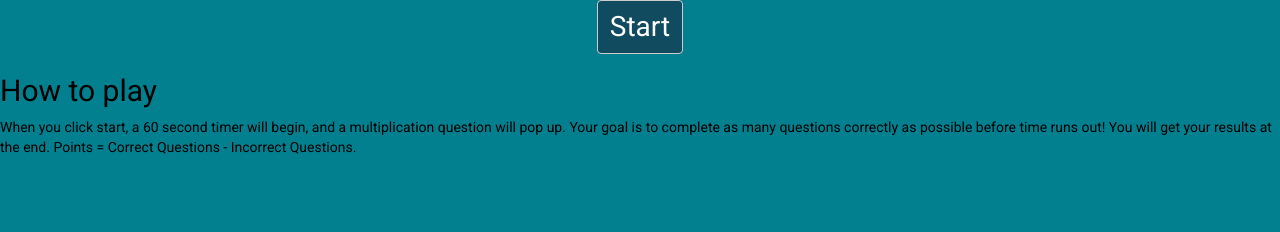
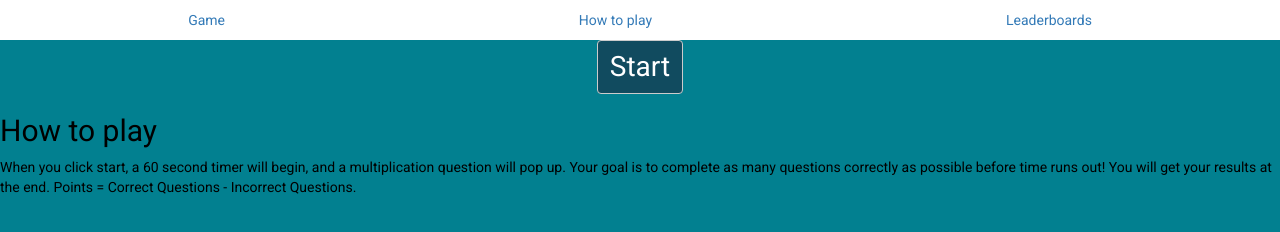
Before and after one commit to Compositr/maths-contest, a website: page index.html in a window 1280 px wide. Drawn offline with nearby package versions, Linux system fonts and the light colour scheme.

Commit message:
added navigation

```diff
--- a/index.html
+++ b/index.html
@@ -15,8 +15,18 @@
     <link rel="stylesheet" href="./style.css" />
   </head>
   <body>
-    <nav>
-
+    <nav class="navigation">
+      <ul class="nav nav-pills nav-justified">
+        <li class="nav-item">
+          <a href="#" class="nav-link" aria-current="page">Game</a>
+        </li>
+        <li class="nav-item">
+          <a href="#" class="nav-link">How to play</a>
+        </li>
+        <li class="nav-item">
+          <a href="#" class="nav-link">Leaderboards</a>
+        </li>
+      </ul>
     </nav>
     <!-- partial:index.partial.html -->
     <div class="gamebox">
--- a/style.css
+++ b/style.css
@@ -23,6 +23,9 @@ body {
   float: center;
   margin: auto;
   display: grid;
+}
+.navigation {
+  background-color: white;
 }
 
 .infobox {
```
